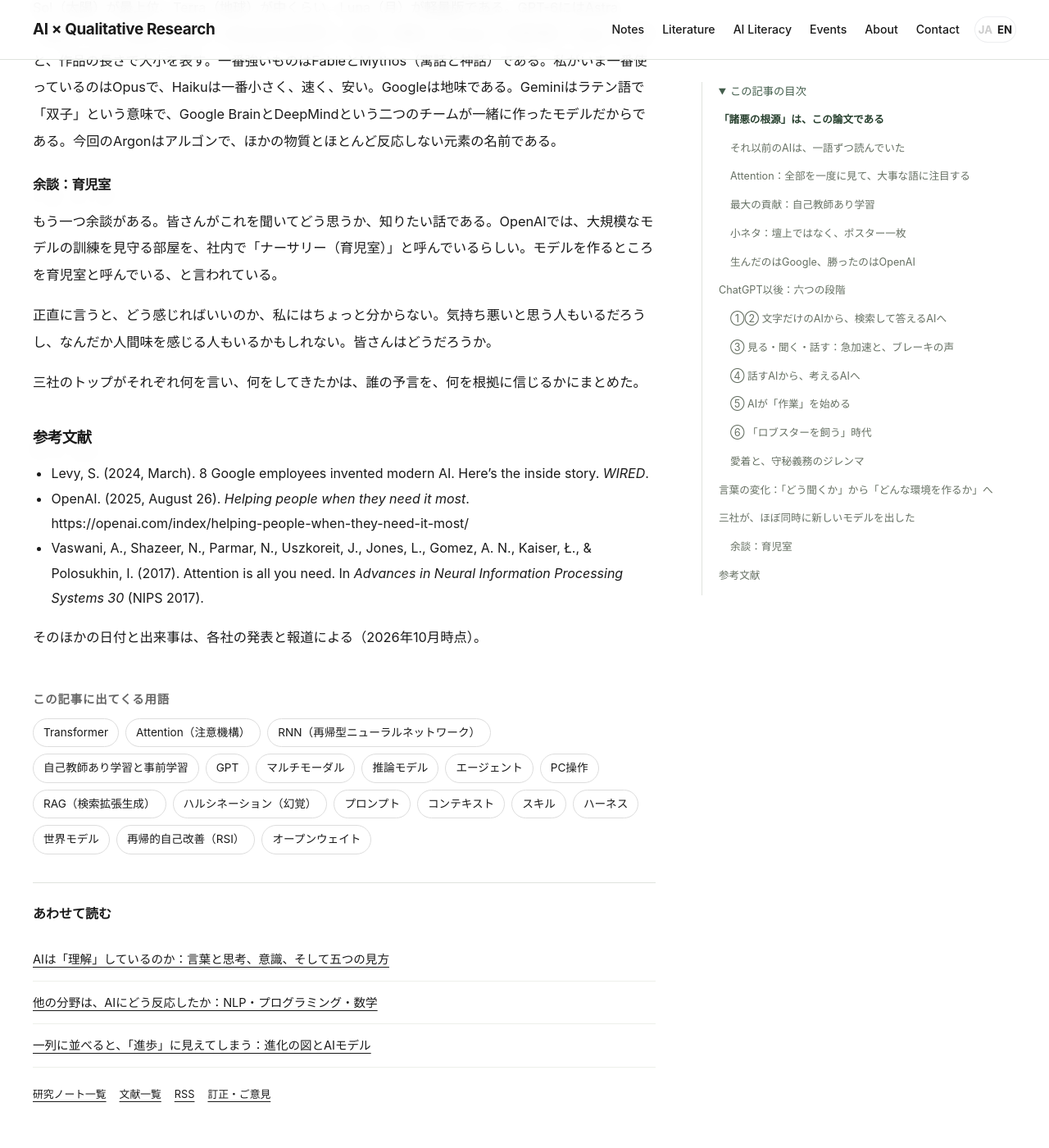
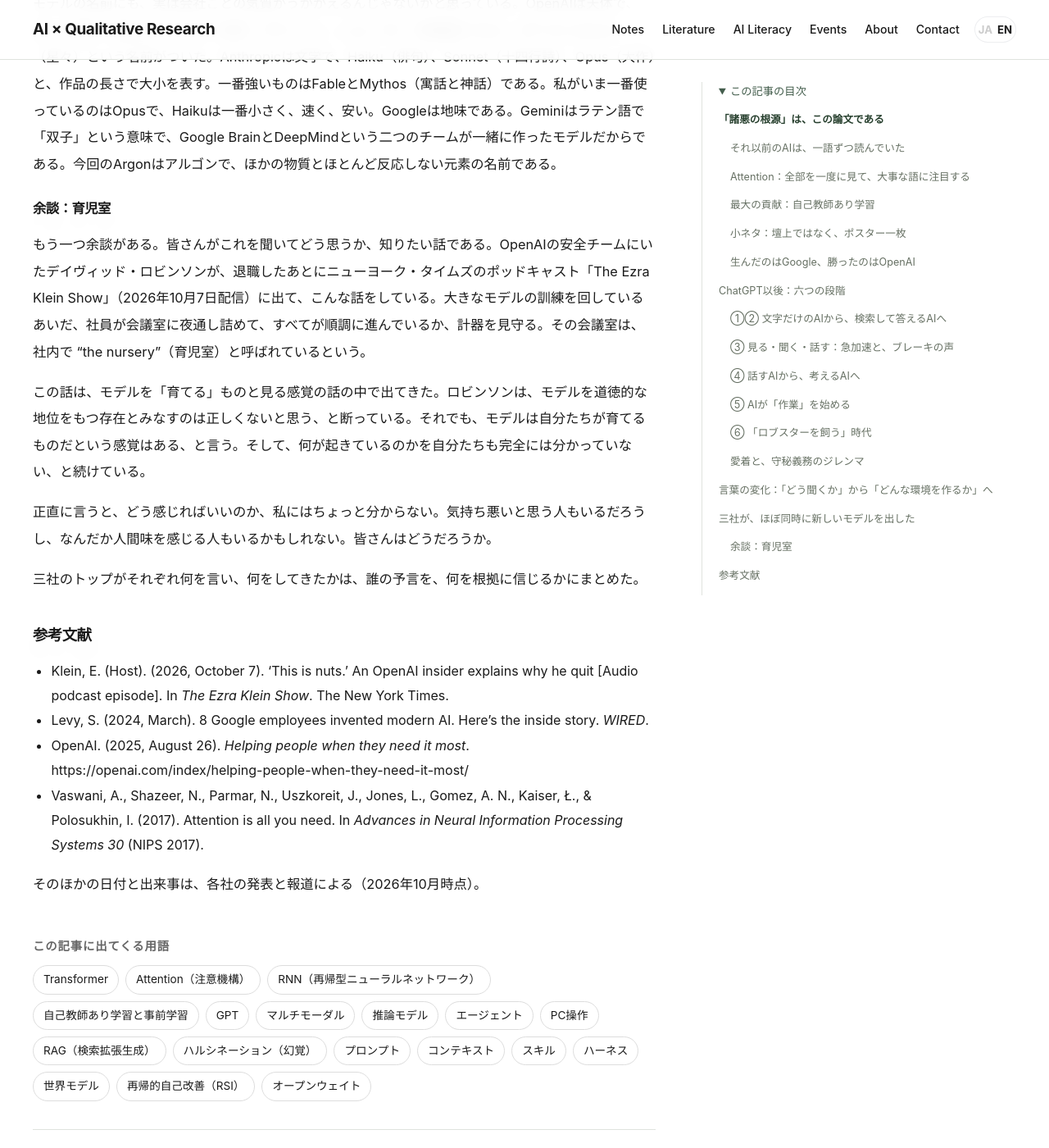
Before and after one commit to xuehaisheng/ai-qualitative-research, a Jekyll site: the page built from _posts/2026-11-11-ai-history.md, in a window 1280 px wide and 1400 px high, scrolled down 9363 px. Shown: the whole window at 82% size. Built offline with Jekyll 4.4.1, drawn with Linux system fonts in a browser that asks for light colours; some of the changed text lies outside the part shown.

Commit message:
Cite the Ezra Klein Show episode for the nursery anecdote
Co-Authored-By: Claude Opus 5.5 <noreply@anthropic.com>
Claude-Session: https://claude.ai/code/session_01Lmg6w9NJRA6yGBV9Eynzga

```diff
--- a/_posts/2026-11-11-ai-history.md
+++ b/_posts/2026-11-11-ai-history.md
@@ -11,7 +11,7 @@ summary_ja: "ChatGPTもClaudeもGeminiも、2017年の一本の論文から始
 topic: "AIの理解"
 related_notes: ["understanding", "other-fields", "march-of-progress"]
 updated: "2026-11-12 00:00:00 +0900"
-change_note: "愛着と守秘義務の節、余談「育児室」を追加。出典リンクと写真・番組画像を追加。"
+change_note: "余談「育児室」に出典（The Ezra Klein Show、2026年10月7日配信）を追加。愛着と守秘義務の節、出典リンクと写真・番組画像も追加。"
 sort_date: 20261112
 ---
 
@@ -155,7 +155,9 @@ NIPSは大規模な学会で、とくに優れた研究には壇上で発表す
 
 ### 余談：育児室
 
-もう一つ余談がある。皆さんがこれを聞いてどう思うか、知りたい話である。OpenAIでは、大規模なモデルの訓練を見守る部屋を、社内で「ナーサリー（育児室）」と呼んでいるらしい。モデルを作るところを育児室と呼んでいる、と言われている。
+もう一つ余談がある。皆さんがこれを聞いてどう思うか、知りたい話である。OpenAIの安全チームにいたデイヴィッド・ロビンソンが、退職したあとにニューヨーク・タイムズのポッドキャスト「The Ezra Klein Show」（2026年10月7日配信）に出て、こんな話をしている。大きなモデルの訓練を回しているあいだ、社員が会議室に夜通し詰めて、すべてが順調に進んでいるか、計器を見守る。その会議室は、社内で “the nursery”（育児室）と呼ばれているという。
+
+この話は、モデルを「育てる」ものと見る感覚の話の中で出てきた。ロビンソンは、モデルを道徳的な地位をもつ存在とみなすのは正しくないと思う、と断っている。それでも、モデルは自分たちが育てるものだという感覚はある、と言う。そして、何が起きているのかを自分たちも完全には分かっていない、と続けている。
 
 正直に言うと、どう感じればいいのか、私にはちょっと分からない。気持ち悪いと思う人もいるだろうし、なんだか人間味を感じる人もいるかもしれない。皆さんはどうだろうか。
 
@@ -163,6 +165,7 @@ NIPSは大規模な学会で、とくに優れた研究には壇上で発表す
 
 ## 参考文献
 
+- Klein, E. (Host). (2026, October 7). ‘This is nuts.’ An OpenAI insider explains why he quit [Audio podcast episode]. In *The Ezra Klein Show*. The New York Times.
 - Levy, S. (2024, March). [8 Google employees invented modern AI. Here's the inside story.](https://www.wired.com/story/eight-google-employees-invented-modern-ai-transformers-paper/) *WIRED*.
 - OpenAI. (2025, August 26). *Helping people when they need it most*. https://openai.com/index/helping-people-when-they-need-it-most/
 - Vaswani, A., Shazeer, N., Parmar, N., Uszkoreit, J., Jones, L., Gomez, A. N., Kaiser, Ł., & Polosukhin, I. (2017). Attention is all you need. In *Advances in Neural Information Processing Systems 30* (NIPS 2017).
```
